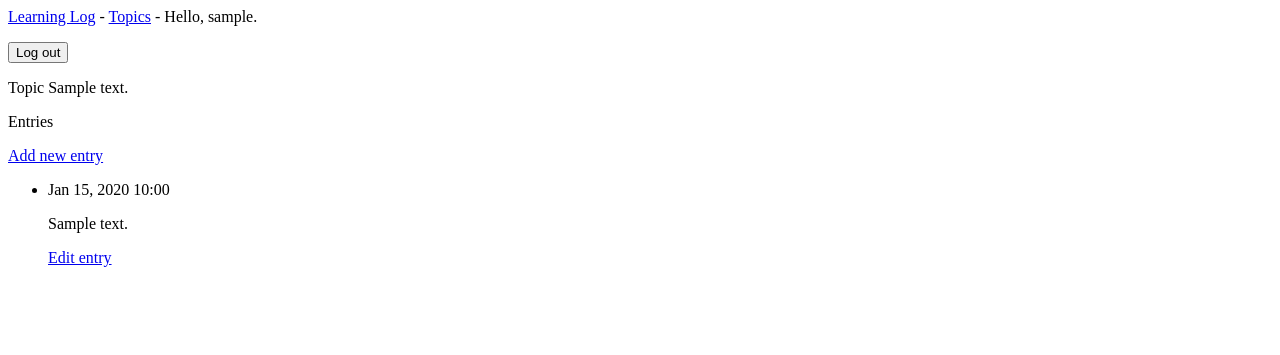
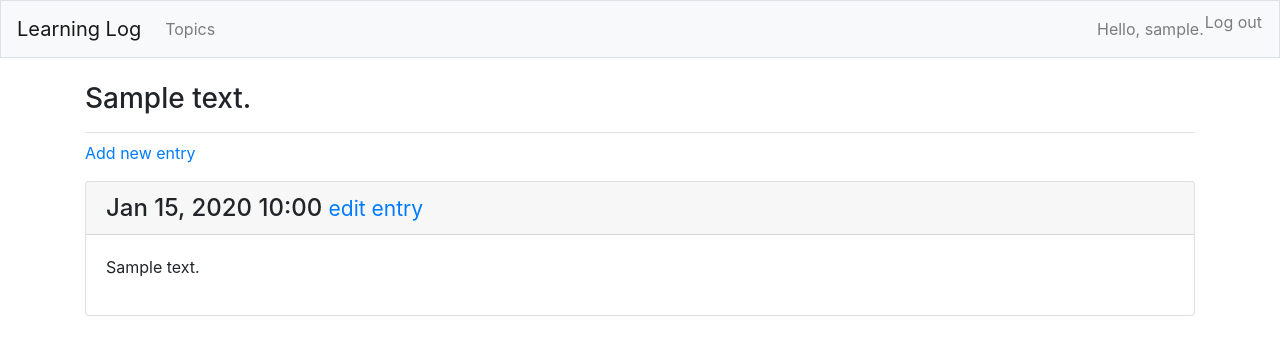
Before and after one commit to ctoliv/learning-log, a Django app: page /topics/1/ in a window 1280 px wide. Shown: the top 355 px of the page. Run offline with Django 5.2, Linux system fonts and the light colour scheme; a user stored in the database is signed in; tables that the repository leaves empty hold one stand-in row (values such as "Sample post"); some libraries are stand-ins or nearby versions.

Commit message:
Completed Ch20 up to Deploying Learning Log

```diff
--- a/learning_log/learning_log/settings.py
+++ b/learning_log/learning_log/settings.py
@@ -34,6 +34,9 @@ INSTALLED_APPS = [
     # My apps.
     "learning_logs",
     'users',
+
+    # Third party apps.
+    'bootstrap4',
 
     #Default Django apps
     "django.contrib.admin",
--- a/learning_log/learning_logs/templates/learning_logs/base.html
+++ b/learning_log/learning_logs/templates/learning_logs/base.html
@@ -1,16 +1,63 @@
-<p>
-    <a href="{% url 'learning_logs:index' %}">Learning Log</a> -
-    <a href="{% url 'learning_logs:topics' %}">Topics</a> -
-    {% if user.is_authenticated %}
+{% load bootstrap4 %}
+<!doctype html>
+<html lang="en">
+  <head>
+    <meta charset="utf-8">
+    <meta name="viewport"
+          content="width=device-width, initial-scale=1, shrink-to-fit=no">
+    <title>Learning Log</title>
+
+    {% bootstrap_css %}
+    {% bootstrap_javascript jquery='full' %}
+  </head>
+  <body>
+    <nav class="navbar navbar-expand-md navbar-light bg-light mb-4 border">
+      <a class="navbar-brand" href="{% url 'learning_logs:index' %}">
+        Learning Log
+      </a>
+
+      <button class="navbar-toggler" type="button"
+              data-toggle="collapse" data-target="#navbarCollapse"
+              aria-controls="navbarCollapse" aria-expanded="false"
+              aria-label="Toggle navigation">
+        <span class="navbar-toggler-icon"></span></button>
+        <div class="collapse navbar-collapse" id="navbarCollapse">
+        <!-- Left side: topics link -->
+        <ul class="navbar-nav mr-auto">
+          <li class="nav-item">
+            <a class="nav-link" href="{% url 'learning_logs:topics' %}">
+              Topics</a></li>
+        </ul>
+        <ul class="navbar-nav ml-auto">
+        {% if user.is_authenticated %}
+    <span class="navbar-text me-2">
         Hello, {{ user.username }}.
-         <form action="{% url 'users:logout' %}" method="post" style="display:inline;">
-    {% csrf_token %}
-    <button type="submit">Log out</button>
-  </form>
-     {%else %}
-        <a href="{% url 'users:register' %}">Register</a> -
-        <a href="{% url 'users:login' %}">Log in</a>
-    {% endif %}
-</p>
+    </span>
 
-{% block content %}{% endblock content %}
+    <form method="post" action="{% url 'users:logout' %}" style="display:inline;">
+        {% csrf_token %}
+        <button type="submit" class="btn btn-link nav-link p-0 m-0 align-baseline">
+            Log out
+        </button>
+    </form>
+{% else %}
+    <a class="nav-link" href="{% url 'users:register' %}">Register</a>
+    <a class="nav-link" href="{% url 'users:login' %}">Log in</a>
+{% endif %}
+     </ul>
+  </div>
+
+</nav>
+
+<main role="main" class="container">
+    <div class="pb-2 mb-2 border-bottom">
+      {% block page_header %}{% endblock page_header %}
+    </div>
+   <div>
+     {% block content %}{% endblock content %}
+    </div>
+   </main>
+
+  </body>
+
+  </html>
--- a/learning_log/learning_logs/templates/learning_logs/topic.html
+++ b/learning_log/learning_logs/templates/learning_logs/topic.html
@@ -1,26 +1,26 @@
- {% extends 'learning_logs/base.html' %}
+{% extends "learning_logs/base.html" %}
+
+{% block page_header %}
+  <h3>{{ topic }}</h3>
+{% endblock page_header %}
 
 {% block content %}
-
-    <p>Topic {{ topic.text }}</p>
-
-    <p>Entries</p>
   <p>
     <a href="{% url 'learning_logs:new_entry' topic.id %}">Add new entry</a>
   </p>
 
-    <ul>
   {% for entry in entries %}
-            <li>
-                <p>{{ entry.date_added|date:'M d, Y H:i' }}</p>
-                <p>{{ entry.text|linebreaks }}</p>
-                <p>
-                   <a href="{% url 'learning_logs:edit_entry' entry.id %}">Edit entry</a>
-                </p>
-            </li>
+    <div class="card mb-3">
+      <h4 class="card-header">
+        {{ entry.date_added|date:'M d, Y H:i' }}
+        <small><a href="{% url 'learning_logs:edit_entry' entry.id %}">
+            edit entry</a></small>
+      </h4>
+      <div class="card-body">
+        {{ entry.text|linebreaks }}
+      </div>
+    </div>
   {% empty %}
-            <li>There are no entries for this topic yet.</li>
+    <p>There are no entries for this topic yet.</p>
   {% endfor %}
-    </ul>
-
 {% endblock content %}
```
Also changed, not shown: learning_log/learning_logs/templates/learning_logs/index.html (+12 -3 lines), learning_log/learning_logs/templates/learning_logs/topics.html (+15 -15 lines), learning_log/users/templates/registration/login.html (+14 -12 lines). Lines whose indentation alone changed are shown as unchanged.
